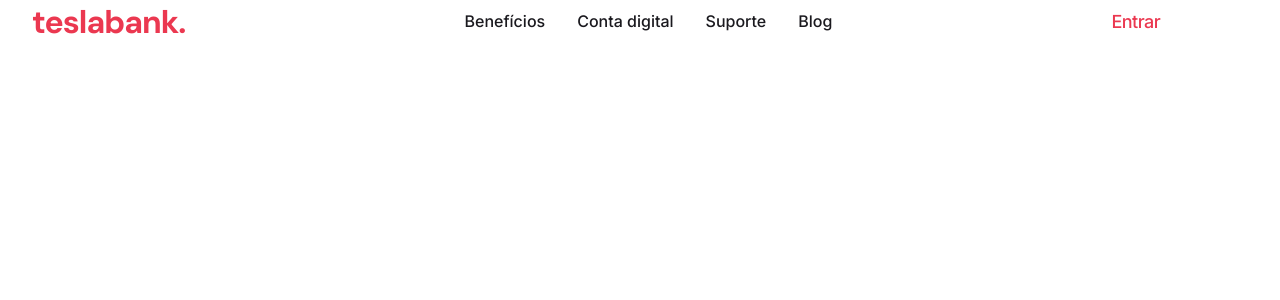
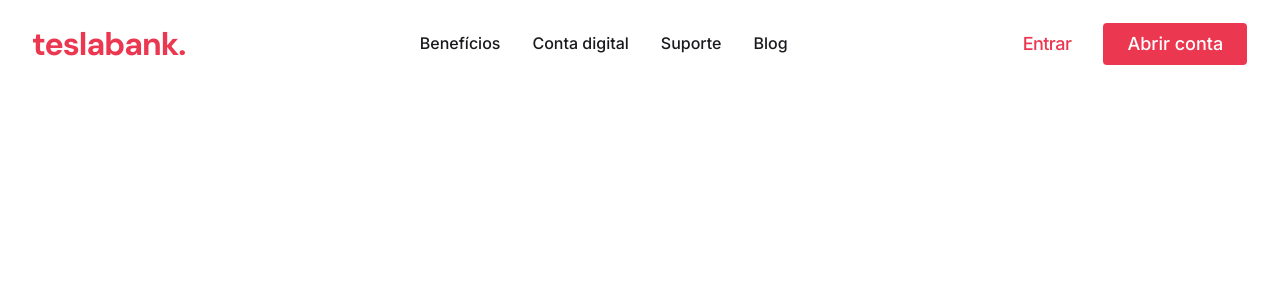
Before and after one commit to Vitor-Linaris/tesla-bank, a React (Vite) app: page / in a window 1280 px wide. Shown: the top 300 px of the page. Built offline with nearby package versions, Linux system fonts and the light colour scheme.

Commit message:
feat: created a Custom button component and styles

```diff
--- /dev/null
+++ b/src/components/Custom-button/Custom-button.component.tsx
@@ -0,0 +1,21 @@
+import React, { ButtonHTMLAttributes, FunctionComponent } from 'react'
+import { CustomButtonContainer } from './Custom-button.styles'
+
+export interface CustomButtonProps
+  extends ButtonHTMLAttributes<HTMLButtonElement> {
+  children: React.ReactNode
+  color: 'primary' | 'secondary'
+}
+
+const CustomButton: FunctionComponent<CustomButtonProps> = ({
+  children,
+  color = 'primary'
+}) => {
+  return (
+    <>
+      <CustomButtonContainer color={color}>{children}</CustomButtonContainer>
+    </>
+  )
+}
+
+export default CustomButton
--- /dev/null
+++ b/src/components/Custom-button/Custom-button.styles.ts
@@ -0,0 +1,40 @@
+import styled, { css } from 'styled-components'
+import Colors from '../../theme/theme.color'
+import { CustomButtonProps } from './Custom-button.component'
+
+export const CustomButtonContainer = styled.button<CustomButtonProps>`
+  width: 100%;
+  max-width: 144px;
+  ${(props) => props.color && COLOR[props.color]}
+  display: flex;
+  align-items: center;
+  justify-content: center;
+  border-radius: 4px;
+  padding: 12px 24px;
+  font-weight: 600;
+  font-size: 18px;
+  font-weight: 500;
+  line-height: 100%; /* 18px */
+  transition: all 0.5s ease;
+
+  &:hover {
+    cursor: pointer;
+  }
+`
+
+export const COLOR = {
+  primary: css`
+    background-color: ${Colors.brand.brandColorRed};
+    border: none;
+    color: ${Colors.neutra.white};
+
+    &:hover {
+      background-color: ${Colors.brand.brandColorRedDark};
+    }
+  `,
+  secondary: css`
+    background-color: ${Colors.neutra.white};
+    border: 2px solid #e8e8e8;
+    color: ${Colors.neutra.dark};
+  `
+}
--- a/src/components/Header/Header.component.tsx
+++ b/src/components/Header/Header.component.tsx
@@ -1,6 +1,6 @@
+import CustomButton from '../Custom-button/Custom-button.component'
 import {
   BtnLink,
-  BtnPrimary,
   HeaderButtons,
   HeaderContainer,
   HeaderItem,
@@ -30,7 +30,7 @@ const Header = () => {
         </HeaderItems>
         <HeaderButtons>
           <BtnLink>Entrar</BtnLink>
-          <BtnPrimary>Abrir Conta</BtnPrimary>
+          <CustomButton color='primary'>Abrir conta</CustomButton>
         </HeaderButtons>
       </HeaderContainer>
     </>
--- a/src/components/Header/Header.styles.ts
+++ b/src/components/Header/Header.styles.ts
@@ -1,24 +1,25 @@
-import styled from "styled-components";
-import Colors from "../../theme/theme.color";
+import styled from 'styled-components'
+import Colors from '../../theme/theme.color'
 
 export const HeaderContainer = styled.header`
   width: 100%;
+  height: 88px;
   margin: 0 auto;
   max-width: 1246px;
   padding: 0 15px;
   display: flex;
   align-items: center;
   justify-content: space-between;
-`;
+`
 
 export const HeaderTitle = styled.h3`
-  font-family: "DM Sans";
+  font-family: 'DM Sans';
   color: ${Colors.brand.brandColorRed};
   font-size: 32px;
   font-weight: 700;
   line-height: 100%;
   letter-spacing: -0.96px;
-`;
+`
 
 export const HeaderItems = styled.ul`
   width: 100%;
@@ -26,26 +27,28 @@ export const HeaderItems = styled.ul`
   align-items: center;
   justify-content: center;
   gap: 16px;
-`;
+`
 
 export const HeaderItem = styled.li`
   list-style: none;
   padding: 8px;
-`;
+`
 
 export const HeaderItemLink = styled.a`
-  color: ${Colors.dark.dark};
+  color: ${Colors.neutra.dark};
   font-size: 16px;
   font-weight: 500;
   line-height: 170%;
-`;
+`
 
 export const HeaderButtons = styled.div`
+  width: 100%;
+  max-width: 226px;
   display: flex;
   align-items: center;
   justify-content: center;
   gap: 32px;
-`;
+`
 
 export const BtnLink = styled.a`
   color: ${Colors.brand.brandColorRed};
@@ -54,12 +57,8 @@ export const BtnLink = styled.a`
   font-weight: 500;
   line-height: 100%; /* 18px */
   letter-spacing: -0.54px;
-`;
 
-export const BtnPrimary = styled.a`
-  color: #fff;
-  font-size: 18px;
-  font-style: normal;
-  font-weight: 500;
-  line-height: 100%; /* 18px */
-`;
+  &:hover {
+    cursor: pointer;
+  }
+`
--- a/src/theme/theme.color.ts
+++ b/src/theme/theme.color.ts
@@ -1,15 +1,18 @@
-const  Colors = {
+const Colors = {
   brand: {
-        brandColorRed:  '#EB3850'
+    brandColorRed: '#EB3850',
+    brandColorRedDark: '#C9253B'
   },
   gradient: {
     gradientColorRed: 'linear-gradient(270deg, #A93E4C 0%, #EB3850 100%)',
     gradientColorYellow: 'linear-gradient(270deg, #D6AE7B 0%, #E3C79E 100%);',
     gradientColorDark: 'linear-gradient(270deg, #29323C 0%, #485563 100%)'
   },
-    dark: {
+  neutra: {
     dark: '#1A191E',
-        gray: '#47464A'
+    gray600: '#47464A',
+    gray100: '#E8E8E8',
+    white: '#ffffff'
   },
   system: {
     message: '#2962FF',
```
Lines whose indentation alone changed are shown as unchanged.
